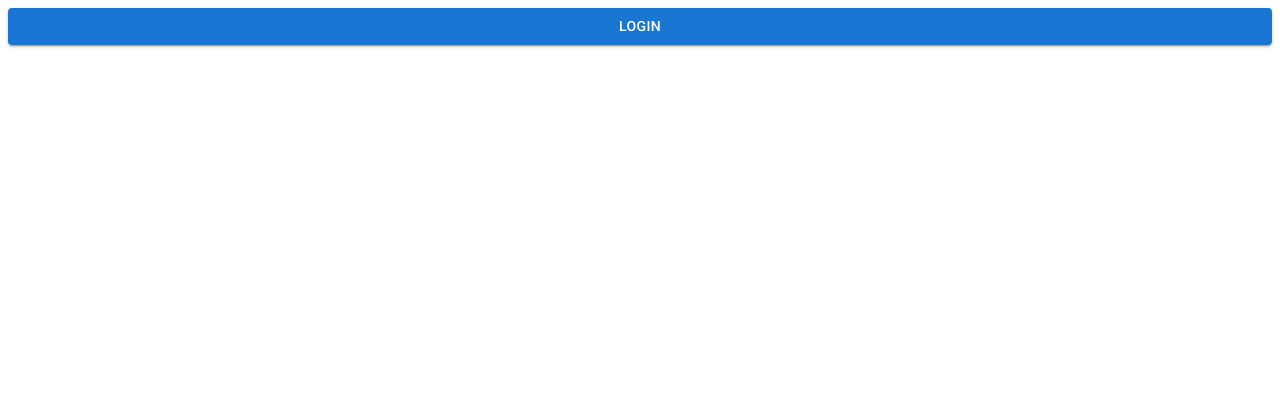
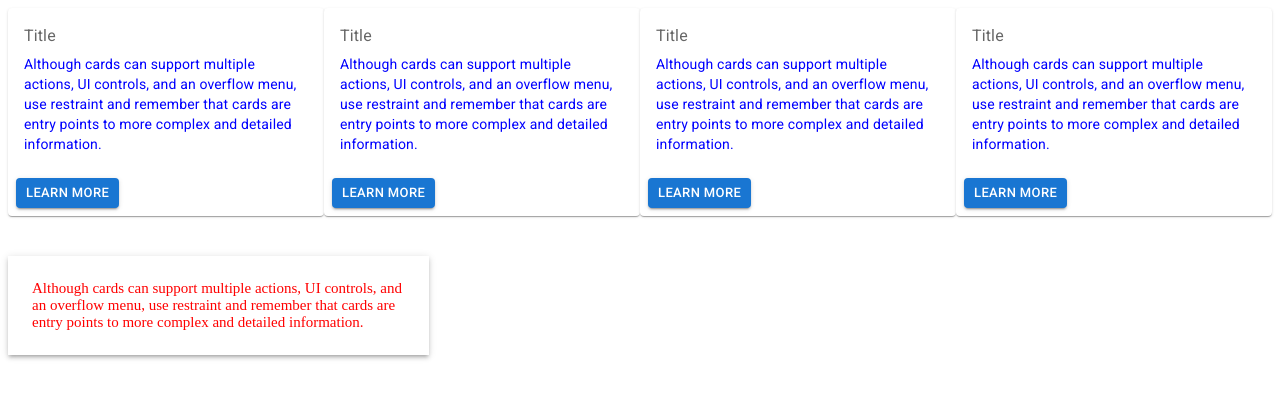
Before and after one commit to suprava16/React_Session_6, a React (Create React App) app: page / in a window 1280 px wide. Shown: the top 398 px of the page. Built offline with nearby package versions, Linux system fonts and the light colour scheme.

Commit message:
material ui

```diff
--- a/src/MaterialUi/Design.js
+++ b/src/MaterialUi/Design.js
@@ -1,10 +1,99 @@
 import React, { Component } from 'react'
 import Button from '@mui/material/Button';
+import { Grid ,Box} from '@mui/material';
+import Card from '@mui/material/Card';
+import CardActions from '@mui/material/CardActions';
+import CardContent from '@mui/material/CardContent';
+import Typography from '@mui/material/Typography';
 export default class Design extends Component {
   render() {
     return (
       <div>
-       <Button variant="contained" fullWidth>LOGIN</Button>
+        {/* <Button variant="contained" fullWidth>LOGIN</Button>  */}
+        {/*
+       <Grid container style={{border:"3px solid red"}}>
+      <Grid item xs={12} md={6} lg={4} style={{border:"3px solid blue"}}>hello</Grid>
+      <Grid item xs={12} md={6} lg={4} item style={{border:"3px solid blue"}}>
+        bye
+      </Grid>
+       </Grid> */}
+
+        <Grid container>
+          <Grid item xs={12} md={6} lg={3}>
+            <Card>
+              <CardContent>
+                <Typography color="text.secondary" gutterBottom>
+                  Title
+                </Typography>
+                <Typography variant="body2">
+                  Although cards can support multiple actions, UI controls, and an overflow menu, use restraint and remember that cards are entry points to more complex and detailed information.
+                </Typography>
+              </CardContent>
+              <CardActions>
+                <Button size="small" variant="contained">Learn More</Button>
+              </CardActions>
+            </Card>
+          </Grid>
+          {/* 2nd card */}
+          <Grid item xs={12} md={6} lg={3}>
+            <Card>
+              <CardContent>
+                <Typography color="text.secondary" gutterBottom>
+                  Title
+                </Typography>
+                <Typography variant="body2">
+                  Although cards can support multiple actions, UI controls, and an overflow menu, use restraint and remember that cards are entry points to more complex and detailed information.
+                </Typography>
+              </CardContent>
+              <CardActions>
+                <Button size="small" variant="contained">Learn More</Button>
+              </CardActions>
+            </Card>
+          </Grid>
+          {/* 3rd card */}
+          <Grid item xs={12} md={6} lg={3}>
+            <Card>
+              <CardContent>
+                <Typography color="text.secondary" gutterBottom>
+                  Title
+                </Typography>
+                <Typography variant="body2">
+                  Although cards can support multiple actions, UI controls, and an overflow menu, use restraint and remember that cards are entry points to more complex and detailed information.
+                </Typography>
+              </CardContent>
+              <CardActions>
+                <Button size="small" variant="contained">Learn More</Button>
+              </CardActions>
+            </Card>
+          </Grid>
+
+          {/* 4th card */}
+          <Grid item xs={12} md={6} lg={3}>
+            <Card>
+              <CardContent>
+                <Typography color="text.secondary" gutterBottom>
+                  Title
+                </Typography>
+                <Typography variant="body2">
+                  Although cards can support multiple actions, UI controls, and an overflow menu, use restraint and remember that cards are entry points to more complex and detailed information.
+                </Typography>
+              </CardContent>
+              <CardActions>
+                <Button size="small" variant="contained">Learn More</Button>
+              </CardActions>
+            </Card>
+
+          </Grid>
+
+         <Grid container mt={5}>
+         <Grid item xs={12} md={6} lg={4}>
+         <Box boxShadow={3} fontSize={15} color="red" p={3}>
+          Although cards can support multiple actions, UI controls, and an overflow menu, use restraint and remember that cards are entry points to more complex and detailed information.
+          </Box>
+         </Grid>
+         </Grid>
+        </Grid>
+
       </div>
     )
   }
```
